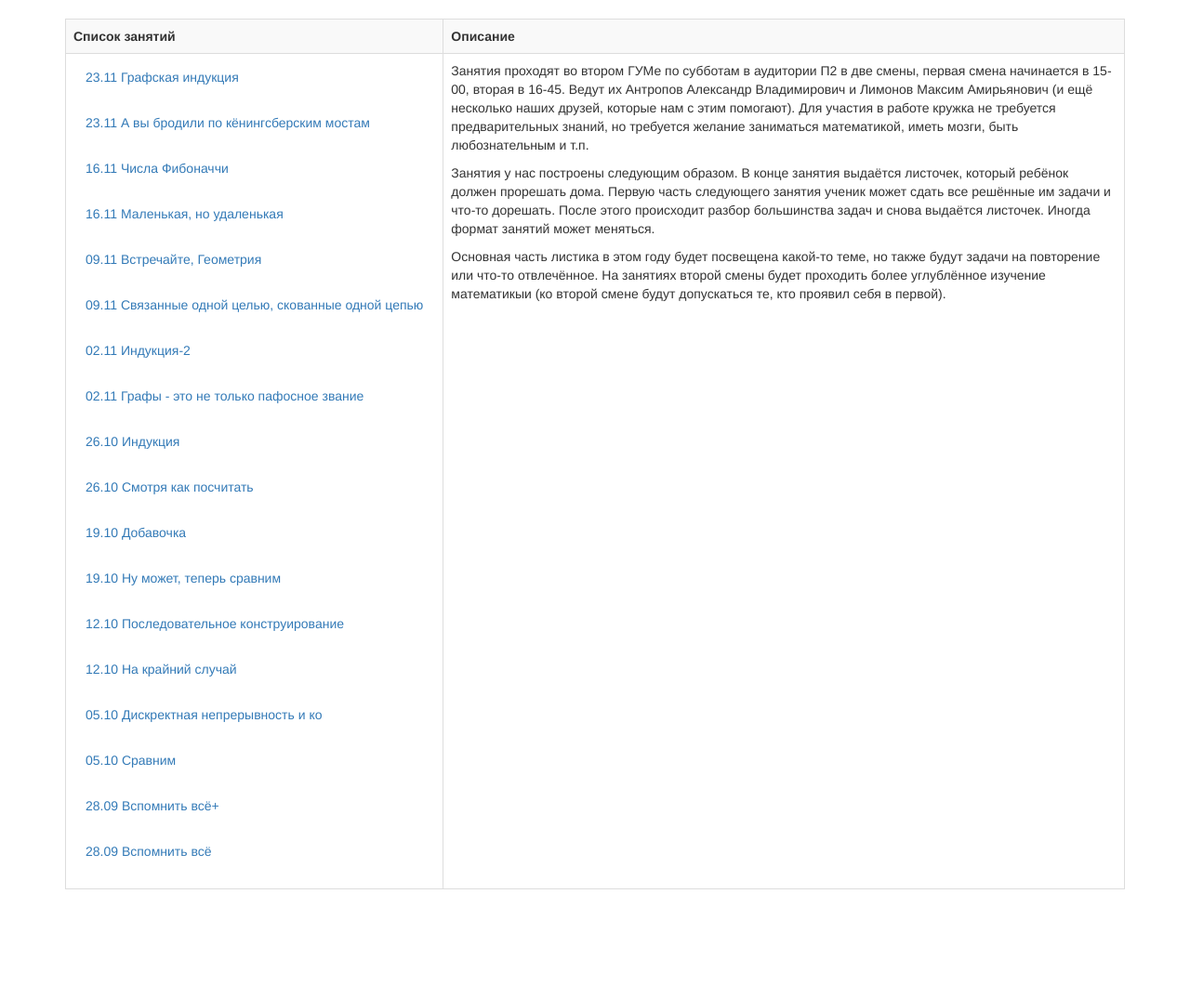
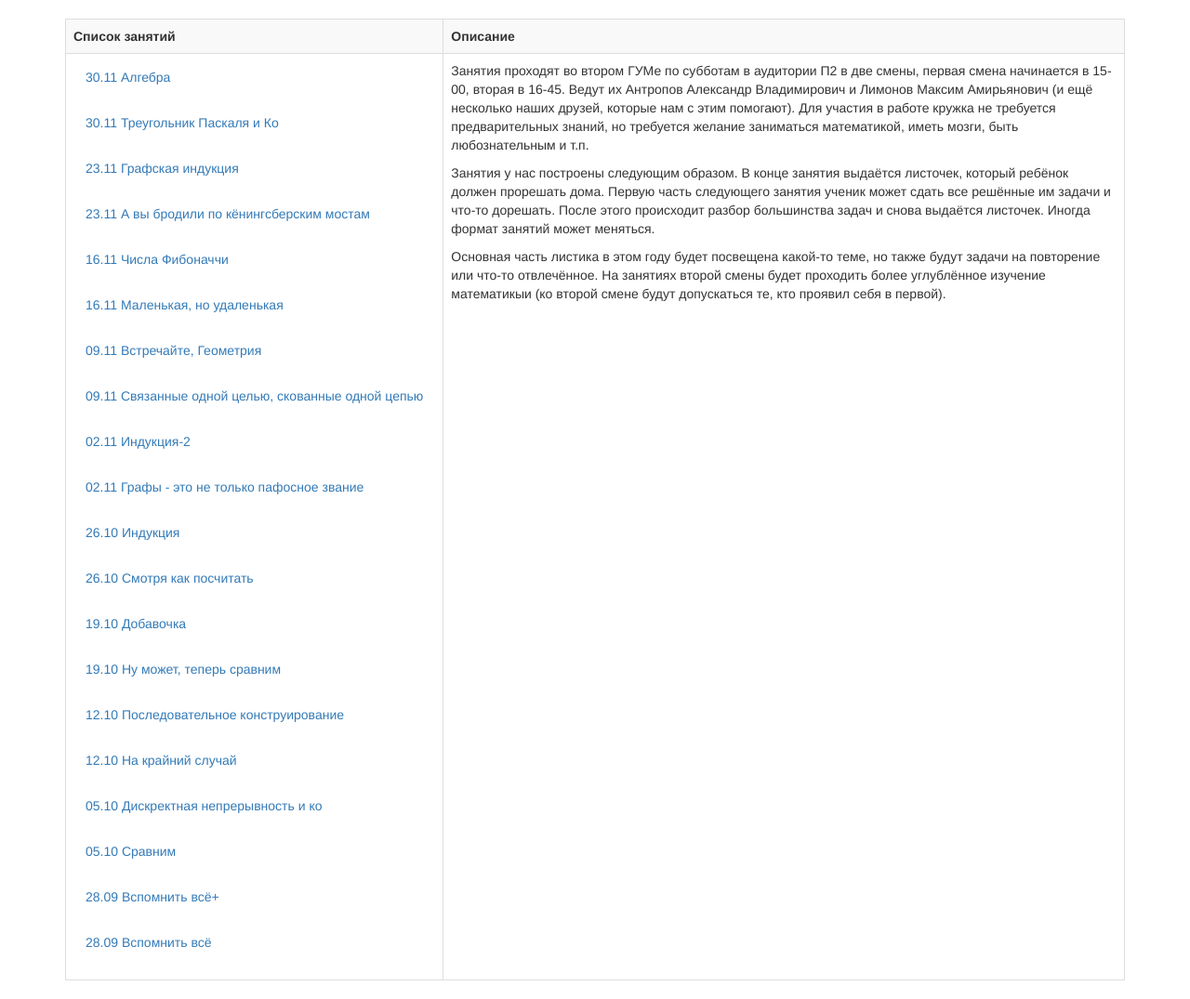
Before and after one commit to matemax/test_site, a Flask app: page /lessons in a window 1280 px wide. Shown: the part 52-1127 px from the top of the page at 93% size. Before the commit the page ends 1009 px from the top, so only its background shows below. Run offline with Flask 2, Linux system fonts and the light colour scheme; some libraries are stand-ins or nearby versions.

Commit message:
new lessons

```diff
--- a/app/templates/list_lessons.html
+++ b/app/templates/list_lessons.html
@@ -1,3 +1,9 @@
+<div class="form-group">
+    <a href="/lessons/10_p" class="btn btn btn-link">30.11 Алгебра</a>
+</div>
+<div class="form-group">
+    <a href="/lessons/10" class="btn btn btn-link">30.11 Треугольник Паскаля и Ко</a>
+</div>
 <div class="form-group">
     <a href="/lessons/09_p" class="btn btn btn-link">23.11 Графская индукция</a>
 </div>
```
Also changed, not shown: 2 other files.
